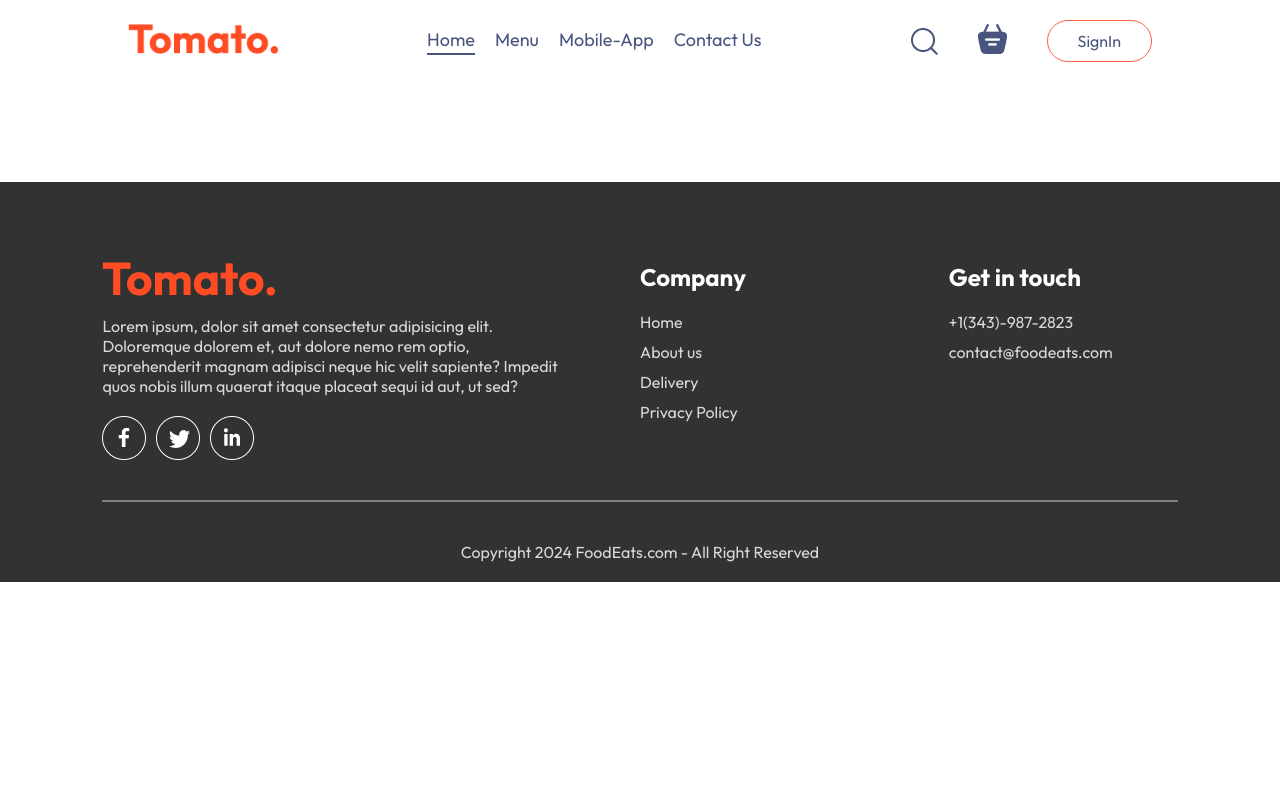
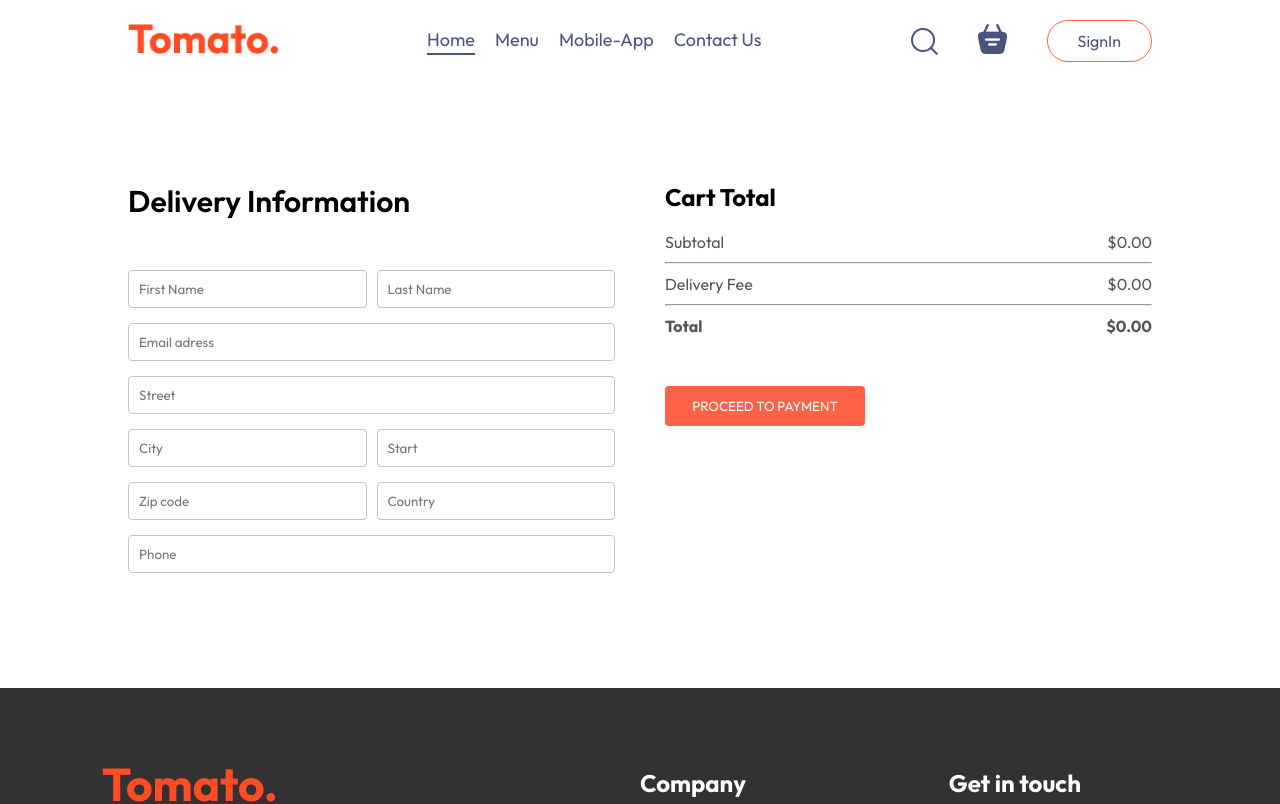
Before and after one commit to singhxmandeep/FoodEats, a React (Vite) app in the folder frontend/: page /order in a window 1280 px wide. Shown: the top 804 px of the page. Built offline with nearby package versions, Linux system fonts and the light colour scheme.

Commit message:
done frontend

```diff
--- a/frontend/src/pages/Cart/Cart.jsx
+++ b/frontend/src/pages/Cart/Cart.jsx
@@ -1,6 +1,7 @@
 import React, { useContext } from "react";
 import "./Cart.css";
 import { StoreContext } from "../../Context/StoreContext";
+import { useNavigate } from "react-router-dom";
 
 const Cart = () => {
   const { cartItems, food_list, removeFromCart, getTotalCartAmount } = useContext(StoreContext);
@@ -8,6 +9,8 @@
   const getCartItems = () => {
     return food_list.filter(item => cartItems[item._id] > 0);
   };
+
+  const navigate = useNavigate();
 
   return (
     <div className="cart">
@@ -22,12 +25,12 @@
         </div>
         <br />
         <hr />
-        {getCartItems().map((item, index) => (
+        {getCartItems().map((item) => (
           <React.Fragment key={item._id}>
             <div className="cart-items-item">
               <img src={item.image} alt={item.name} />
               <p>{item.name}</p>
-              <p>${item.price}</p>
+              <p>${item.price.toFixed(2)}</p>
               <p>{cartItems[item._id]}</p>
               <p>${(item.price * cartItems[item._id]).toFixed(2)}</p>
               <p className="cross" onClick={() => removeFromCart(item._id)}>X</p>
@@ -47,15 +50,15 @@
             <hr />
             <div className="cart-total-details">
               <p>Delivery Fee</p>
-              <p>$2.00</p>
+              <p>${getTotalCartAmount() === "0.00" ? "0.00" : "2.00"}</p>
             </div>
             <hr />
             <div className="cart-total-details">
               <b>Total</b>
-              <b>${(parseFloat(getTotalCartAmount()) + 2).toFixed(2)}</b>
+              <b>${(parseFloat(getTotalCartAmount()) + (getTotalCartAmount() === "0.00" ? 0 : 2)).toFixed(2)}</b>
             </div>
           </div>
-          <button>PROCEED TO CHECKOUT</button>
+          <button onClick={() => navigate("/order")}>PROCEED TO CHECKOUT</button>
         </div>
         <div className="cart-promocode">
           <div>
--- a/frontend/src/pages/PlaceOrder/PlaceOrder.css
+++ b/frontend/src/pages/PlaceOrder/PlaceOrder.css
@@ -0,0 +1,41 @@
+.place-order{
+    display: flex;
+    align-items: start;
+    justify-content: space-between;
+    gap: 50px;
+    margin-top: 100px;
+}
+
+.place-order-left{
+    width: 100%;
+    max-width: max(30%, 500px);
+}
+
+.place-order-left .title{
+    font-size: 30px;
+    font-weight: 600;
+    margin-bottom: 50px;
+}
+
+.place-order-left input{
+    margin-bottom: 15px;
+    width: 100%;
+    padding: 10px;
+    border: 1px solid #c5c5c5;
+    border-radius: 4px;
+    outline-color: tomato;
+}
+
+.place-order-left .multi-fields{
+    display: flex;
+    gap: 10px;
+}
+
+.place-order-right{
+    width: 100%;
+    max-width: max(40%, 500px);
+}
+
+.place-order .cart-total button{
+    margin-top: 30px;
+}
--- a/frontend/src/pages/PlaceOrder/PlaceOrder.jsx
+++ b/frontend/src/pages/PlaceOrder/PlaceOrder.jsx
@@ -1,12 +1,53 @@
-import React from 'react'
-import "./PlaceOrder.css"
+import React, { useContext } from "react";
+import "./PlaceOrder.css";
+import { StoreContext } from "../../Context/StoreContext";
 
 const PlaceOrder = () => {
+  const {getTotalCartAmount} = useContext(StoreContext)
   return (
-    <div>
+    <form className="place-order">
+      <div className="place-order-left">
+        <p className="title">Delivery Information</p>
+        <div className="multi-fields">
+          <input type="text" placeholder="First Name" />
+          <input type="text" placeholder="Last Name" />
+        </div>
+        <input type="email" placeholder="Email adress" />
+        <input type="text" placeholder="Street" />
+        <div className="multi-fields">
+          <input type="text" placeholder="City" />
+          <input type="text" placeholder="Start" />
+        </div>
+        <div className="multi-fields">
+          <input type="text" placeholder="Zip code" />
+          <input type="text" placeholder="Country" />
+        </div>
+        <input type="text" placeholder="Phone"/>
+      </div>
+      <div className="place-order-right">
+      <div className="cart-total">
+          <h2>Cart Total</h2>
+          <div>
+          <div className="cart-total-details">
+              <p>Subtotal</p>
+              <p>${getTotalCartAmount()}</p>
+            </div>
+            <hr />
+            <div className="cart-total-details">
+              <p>Delivery Fee</p>
+              <p>${getTotalCartAmount() === "0.00" ? "0.00" : "2.00"}</p>
+            </div>
+            <hr />
+            <div className="cart-total-details">
+              <b>Total</b>
+              <b>${(parseFloat(getTotalCartAmount()) + (getTotalCartAmount() === "0.00" ? 0 : 2)).toFixed(2)}</b>
+            </div>
+          </div>
+          <button >PROCEED TO PAYMENT</button>
+        </div>
+      </div>
+    </form>
+  );
+};
 
-    </div>
-  )
-}
-
-export default PlaceOrder
+export default PlaceOrder;
```
